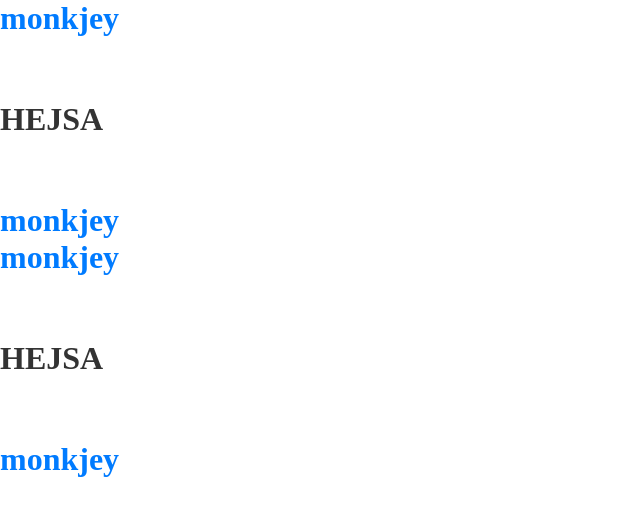
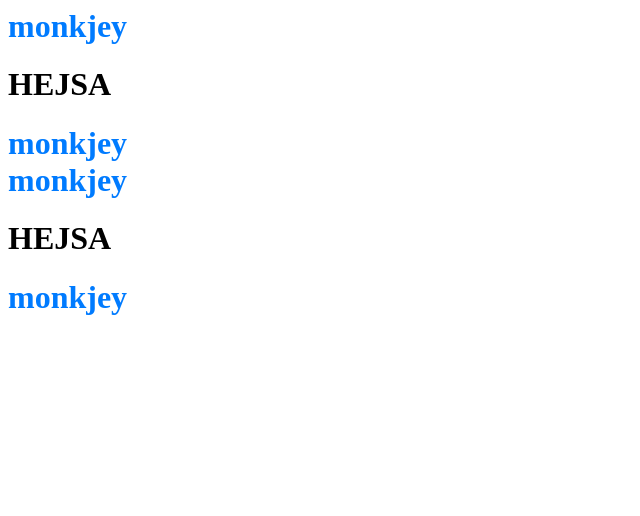
Before and after one commit to AndersBuch/candidate-management-system, a Vue app: page / in a window 1280 px wide. Shown: the top 516 px of the page, without its empty margins (0-640 px from the left). Built offline with nearby package versions, Linux system fonts and the light colour scheme.

Commit message:
rettet små fejl med main.scss

```diff
--- a/src/App.vue
+++ b/src/App.vue
@@ -3,12 +3,16 @@ import HelloWorld from './components/HelloWorld.vue'
 </script>
 
 <template>
+  <body>
+
+
   <div>
 <h1>monkjey</h1>
     <HelloWorld />
     <h1>monkjey</h1>
     <RouterView />
   </div>
+  </body>
 </template>
 
 
--- a/src/assets/style/main.scss
+++ b/src/assets/style/main.scss
@@ -3,7 +3,7 @@
   margin: 0;
   box-sizing: border-box;
   text-decoration: none;
-};
+}
 
 h1, h2, p{
   color: #333;
--- a/src/main.js
+++ b/src/main.js
@@ -1,5 +1,4 @@
 import { createApp } from 'vue';
-import './assets/style/main.scss';
 import router from './router';
 import App from './App.vue';
 
--- a/vite.config.js
+++ b/vite.config.js
@@ -18,9 +18,13 @@ export default defineConfig({
 css: {
   preprocessorOptions: {
     scss: {
-        additionalData: '@use "@/assets/style/globalVariables.scss" as *;'
+      additionalData: `
+        @use "@/assets/style/globalVariables.scss" as *;
+        @use "@/assets/style/main.scss";
+      `
     }
   }
 },
 base: '/app/'
+
 })
```
Lines whose indentation alone changed are shown as unchanged.
